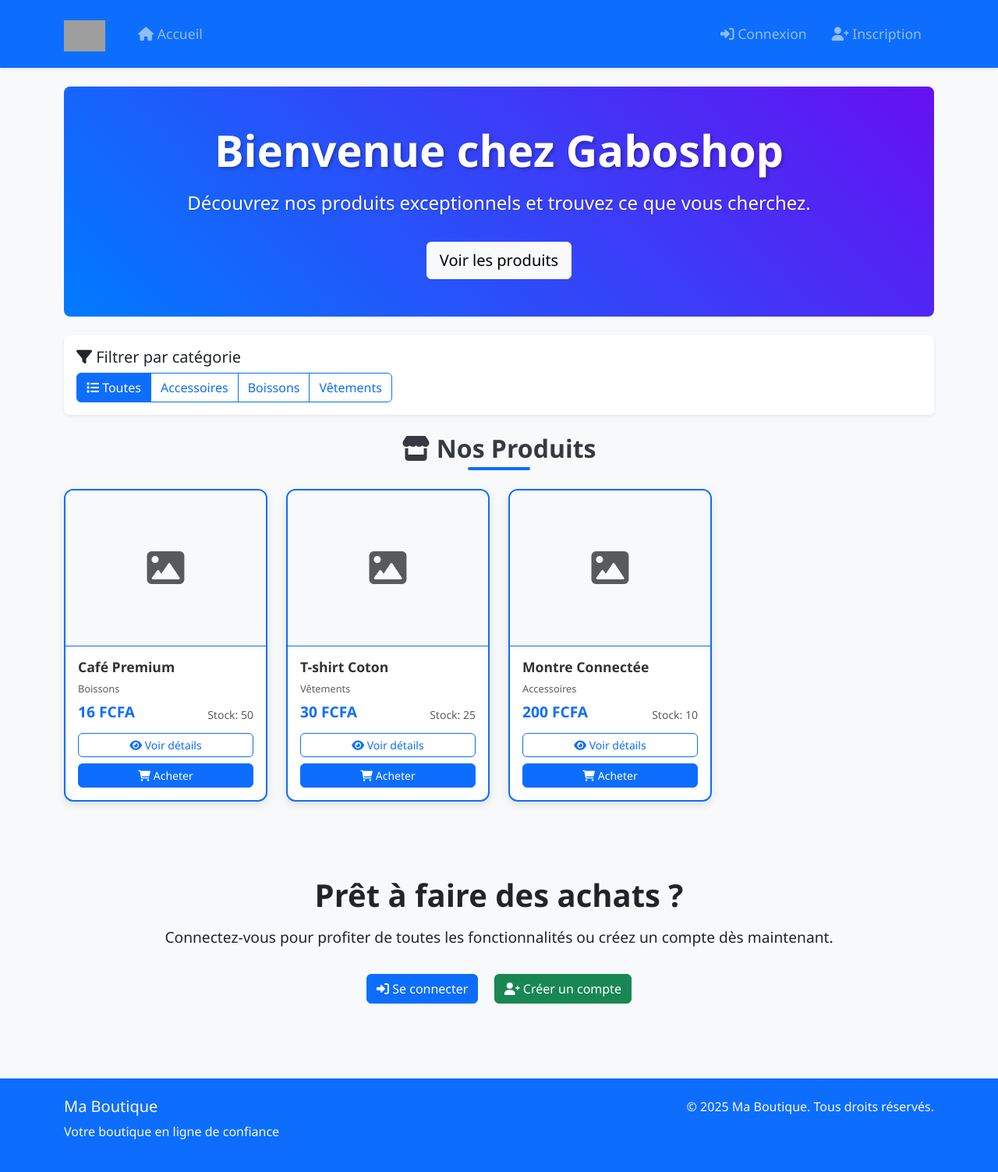
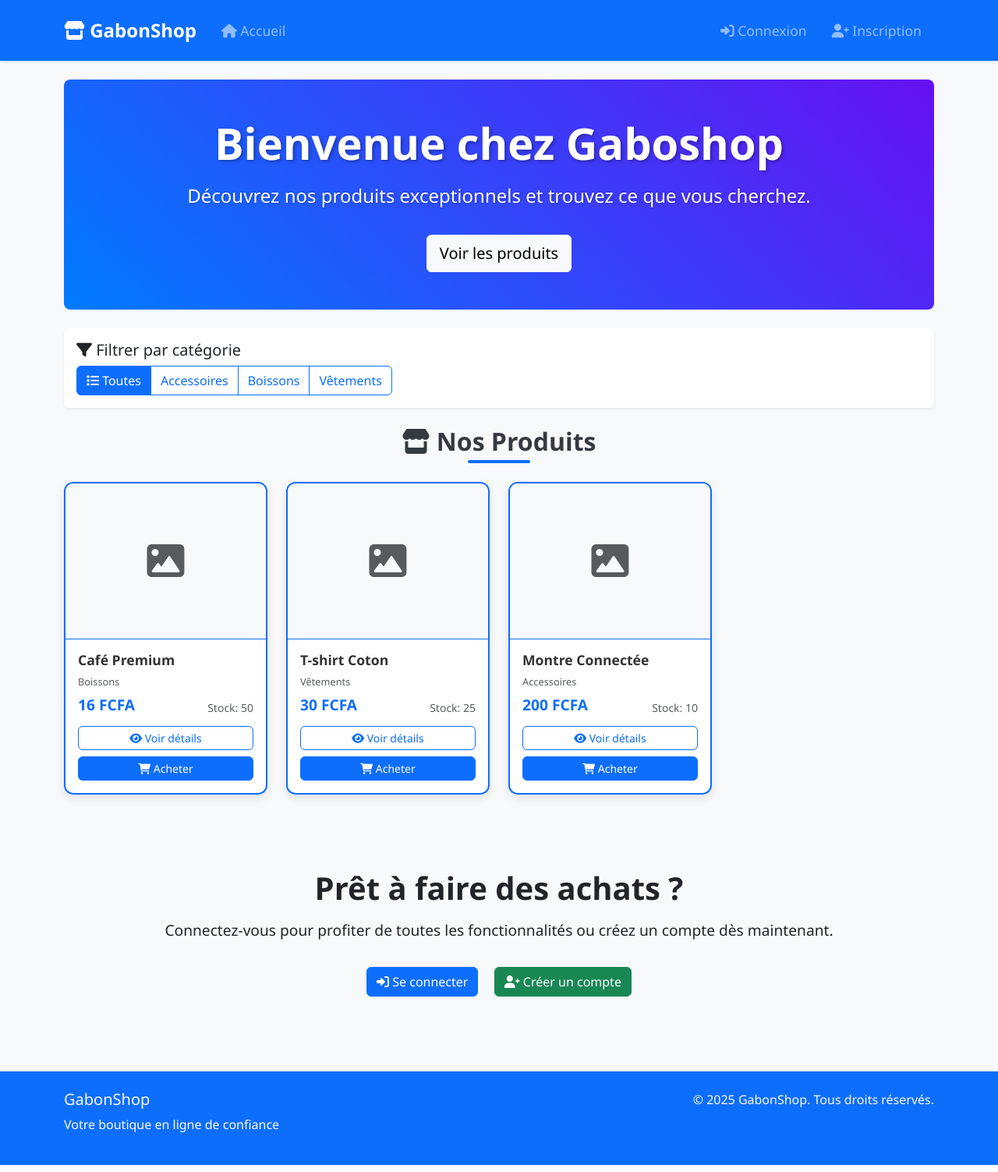
Before and after one commit to NAAZIL857/Mon-projet-, a PHP site: page /boutique/ in a window 1280 px wide. Shown: the whole page at 78% size. Run offline with PHP 8.4, Linux system fonts and the light colour scheme; data comes from the database, SQL or seed files in the repository; grey boxes are pictures that could not be loaded.

Commit message:
Changement nom boutique en GabonShop

```diff
--- a/boutique/app/views/layout.php
+++ b/boutique/app/views/layout.php
@@ -13,8 +13,8 @@
     <!-- Navigation -->
     <nav class="navbar navbar-expand-lg navbar-dark bg-primary custom-navbar">
         <div class="container">
-            <a class="navbar-brand" href="<?= BASE_URL ?>">
-                <img src="<?= BASE_URL ?>images/logo.jpg" alt="Ma Boutique Logo" class="navbar-logo">
+            <a class="navbar-brand fw-bold fs-4" href="<?= BASE_URL ?>">
+                <i class="fas fa-store"></i> GabonShop
             </a>
 
             <button class="navbar-toggler" type="button" data-bs-toggle="collapse" data-bs-target="#navbarNav">
@@ -107,11 +107,11 @@
         <div class="container">
             <div class="row">
                 <div class="col-md-6">
-                    <h5>Ma Boutique</h5>
+                    <h5>GabonShop</h5>
                     <p>Votre boutique en ligne de confiance</p>
                 </div>
                 <div class="col-md-6 text-end">
-                    <p>&copy; 2025 Ma Boutique. Tous droits réservés.</p>
+                    <p>&copy; 2025 GabonShop. Tous droits réservés.</p>
                 </div>
             </div>
         </div>
```
